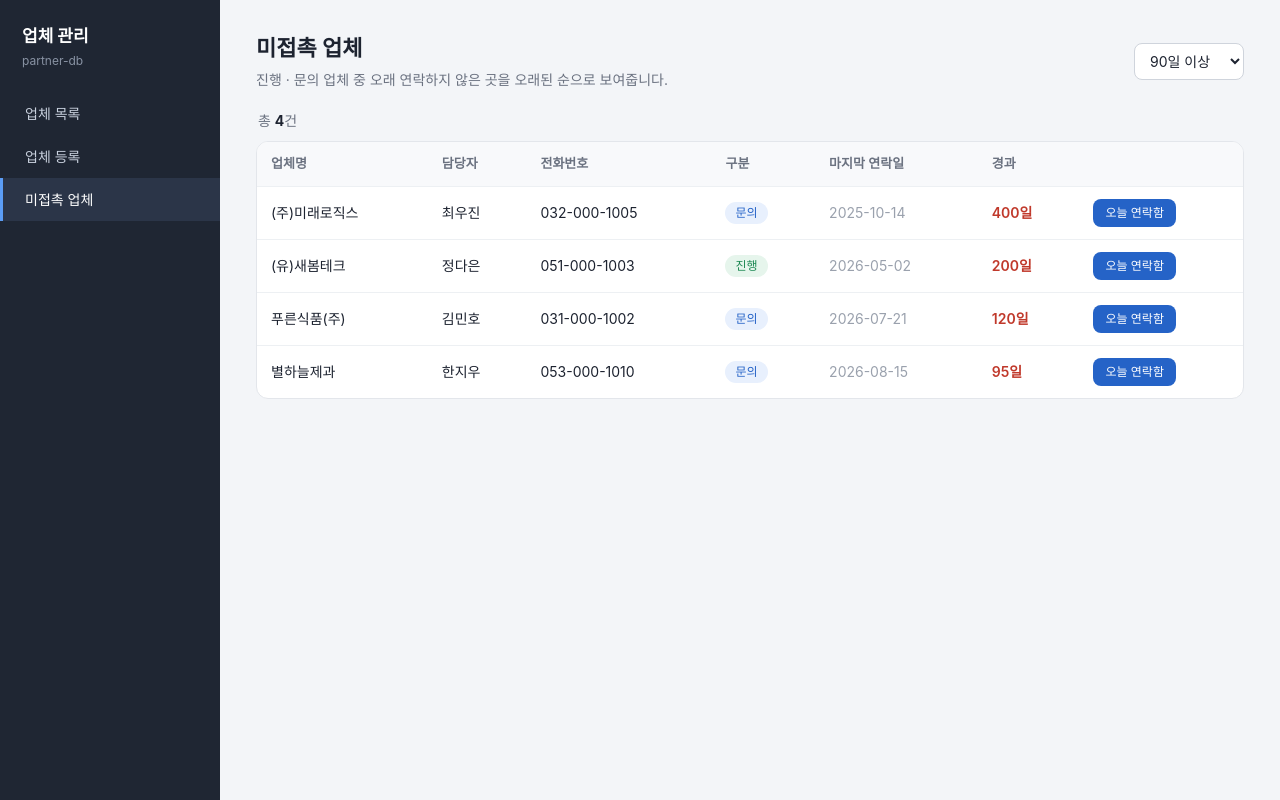
After one commit to waterdump/partner-db, a Spring Boot app: page /partners/inactive in a window 1280 px wide. The commit adds this page. Run offline with Spring Boot 4, Linux system fonts and the light colour scheme; data comes from the database, SQL or seed files in the repository.

Commit message:
미접촉 업체 화면과 오늘 연락함 기능 추가

```diff
--- a/src/main/java/com/waterdump/partnerdb/controller/PartnerController.java
+++ b/src/main/java/com/waterdump/partnerdb/controller/PartnerController.java
@@ -81,4 +81,20 @@ public class PartnerController {
         partnerService.delete(id);
         return "redirect:/partners";
     }
+
+    // 미접촉 업체 목록
+    @GetMapping("/partners/inactive")
+    public String inactive(@RequestParam(value = "days", defaultValue = "90") int days, Model model) {
+        model.addAttribute("partners", partnerService.findInactive(days));
+        model.addAttribute("days", days);
+        return "partners/inactiveList";
+    }
+
+    // 오늘 연락함
+    @PostMapping("/partners/{id}/contact")
+    public String contact(@PathVariable("id") Long id,
+                          @RequestParam(value = "days", defaultValue = "90") int days) {
+        partnerService.markContacted(id);
+        return "redirect:/partners/inactive?days=" + days;
+    }
 }
--- a/src/main/resources/static/css/partner.css
+++ b/src/main/resources/static/css/partner.css
@@ -200,3 +200,6 @@ td.actions { white-space: nowrap; }
     padding: 12px 16px;
     margin-bottom: 16px;
 }
+
+/* ===== 미접촉 경과일 ===== */
+td.days { color: #c0392b; font-weight: 600; }
--- a/src/main/resources/templates/partners/createPartnerForm.html
+++ b/src/main/resources/templates/partners/createPartnerForm.html
@@ -14,6 +14,7 @@
         <nav>
             <a href="/partners">업체 목록</a>
             <a href="/partners/new" class="on">업체 등록</a>
+            <a href="/partners/inactive">미접촉 업체</a>
         </nav>
     </aside>
 
--- a/src/main/resources/templates/partners/editPartnerForm.html
+++ b/src/main/resources/templates/partners/editPartnerForm.html
@@ -14,6 +14,7 @@
     <nav>
       <a href="/partners" class="on">업체 목록</a>
       <a href="/partners/new">업체 등록</a>
+      <a href="/partners/inactive">미접촉 업체</a>
     </nav>
   </aside>
 
--- /dev/null
+++ b/src/main/resources/templates/partners/inactiveList.html
@@ -0,0 +1,75 @@
+<!DOCTYPE html>
+<html xmlns:th="http://www.thymeleaf.org">
+<head>
+    <meta charset="UTF-8">
+    <meta name="viewport" content="width=device-width, initial-scale=1">
+    <title>미접촉 업체</title>
+    <link rel="stylesheet" th:href="@{/css/partner.css}" href="../../static/css/partner.css">
+</head>
+<body>
+<div class="app">
+
+    <aside class="side">
+        <div class="logo">업체 관리<span>partner-db</span></div>
+        <nav>
+            <a href="/partners">업체 목록</a>
+            <a href="/partners/new">업체 등록</a>
+            <a href="/partners/inactive" class="on">미접촉 업체</a>
+        </nav>
+    </aside>
+
+    <main class="main">
+        <div class="page-head">
+            <div>
+                <h1>미접촉 업체</h1>
+                <p>진행 · 문의 업체 중 오래 연락하지 않은 곳을 오래된 순으로 보여줍니다.</p>
+            </div>
+            <form action="/partners/inactive" method="get">
+                <select name="days" onchange="this.form.submit()">
+                    <option value="90" th:selected="${days == 90}">90일 이상</option>
+                    <option value="180" th:selected="${days == 180}">180일 이상</option>
+                    <option value="365" th:selected="${days == 365}">1년 이상</option>
+                </select>
+            </form>
+        </div>
+
+        <p class="count">총 <b th:text="${#lists.size(partners)}">0</b>건</p>
+
+        <div class="card table-wrap">
+            <table>
+                <thead>
+                <tr>
+                    <th>업체명</th>
+                    <th>담당자</th>
+                    <th>전화번호</th>
+                    <th>구분</th>
+                    <th>마지막 연락일</th>
+                    <th>경과</th>
+                    <th></th>
+                </tr>
+                </thead>
+                <tbody>
+                <tr th:if="${#lists.isEmpty(partners)}">
+                    <td colspan="7" class="empty">해당 기간에 연락이 끊긴 업체가 없습니다.</td>
+                </tr>
+                <tr th:each="p : ${partners}">
+                    <td th:text="${p.name}"></td>
+                    <td th:text="${#strings.isEmpty(p.manager)} ? '-' : ${p.manager}"></td>
+                    <td th:text="${#strings.isEmpty(p.phone)} ? '-' : ${p.phone}"></td>
+                    <td><span class="pill" th:classappend="'pill-' + ${p.category}" th:text="${p.category}"></span></td>
+                    <td class="muted" th:text="${p.lastContactDate}"></td>
+                    <td class="days" th:text="${p.daysSinceContact} + '일'"></td>
+                    <td>
+                        <form th:action="@{/partners/{id}/contact(id=${p.id}, days=${days})}" method="post" class="inline">
+                            <button type="submit" class="btn sm">오늘 연락함</button>
+                        </form>
+                    </td>
+                </tr>
+                </tbody>
+            </table>
+        </div>
+    </main>
+
+</div>
+</body>
+</html>
--- a/src/main/resources/templates/partners/partnerList.html
+++ b/src/main/resources/templates/partners/partnerList.html
@@ -14,6 +14,7 @@
         <nav>
             <a href="/partners" class="on">업체 목록</a>
             <a href="/partners/new">업체 등록</a>
+            <a href="/partners/inactive">미접촉 업체</a>
         </nav>
     </aside>
 
```
